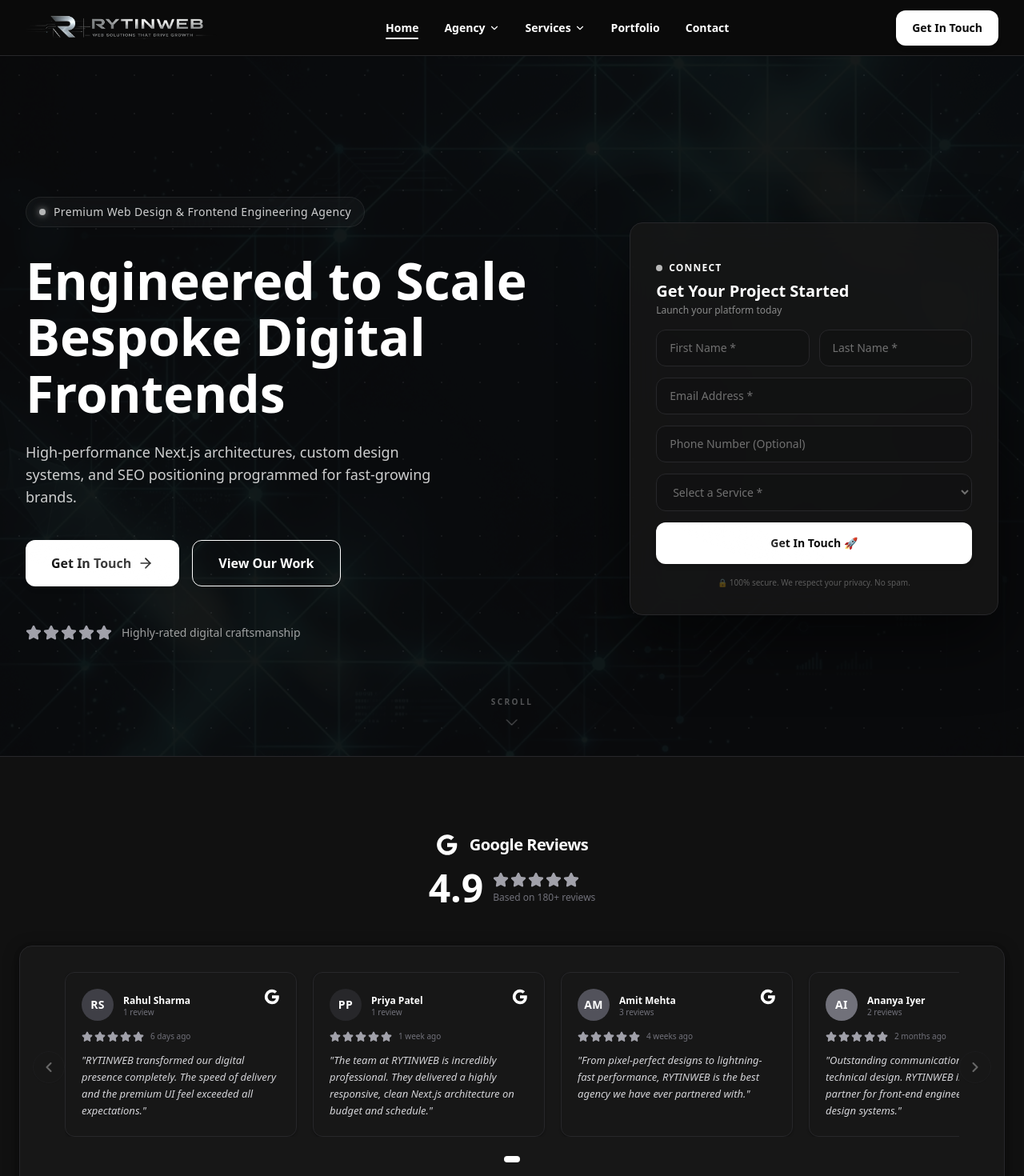
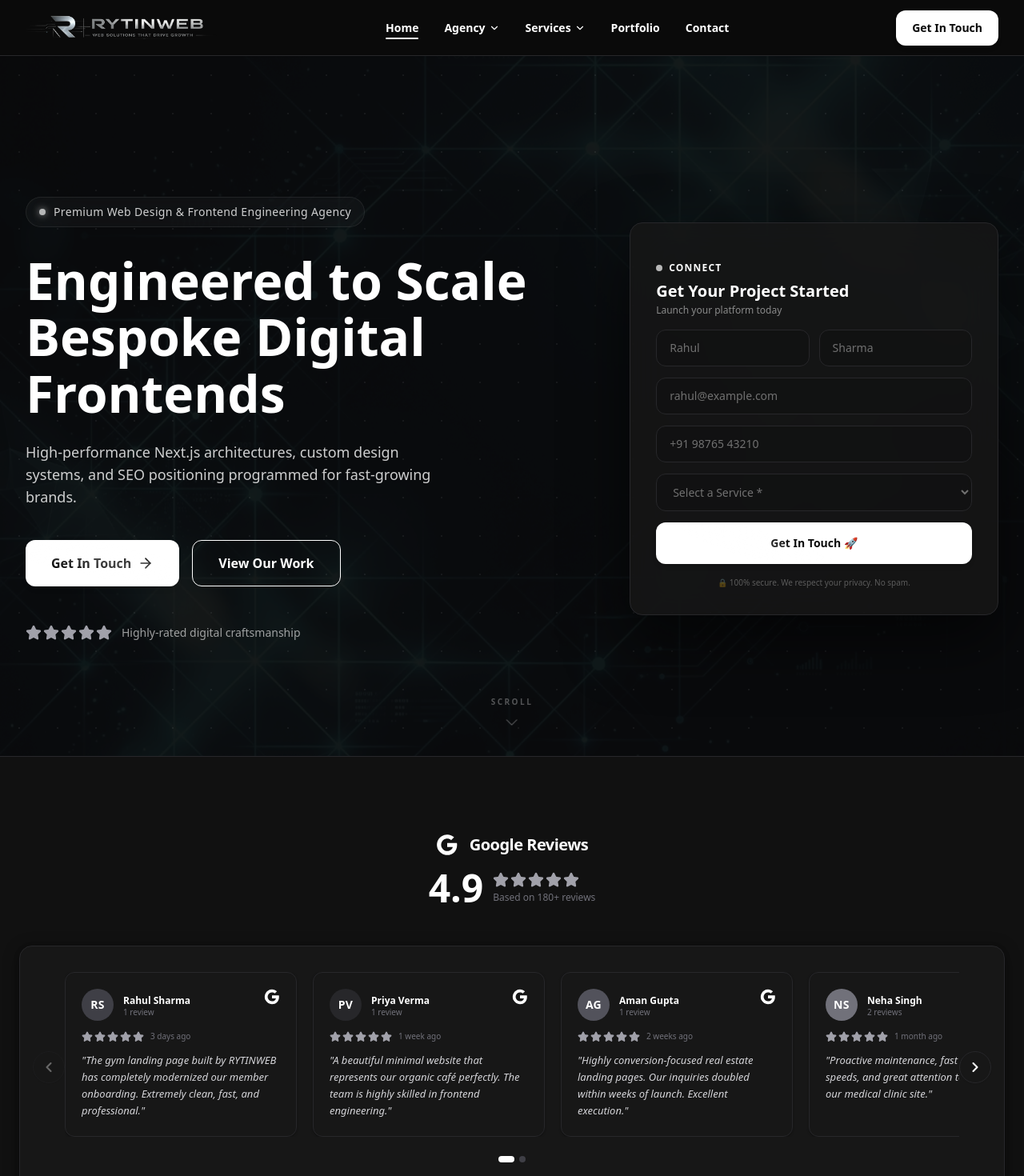
Before and after one commit to rytinweb/rytineweb, a Next.js app: page / in a window 1280 px wide. Shown: the top 1470 px of the page at 80% size. Built offline with nearby package versions, Linux system fonts and the light colour scheme.

Commit message:
refactor: update website to use generic Indian-style business content and placeholders

```diff
--- a/src/app/contact/page.tsx
+++ b/src/app/contact/page.tsx
@@ -3,7 +3,7 @@
 import { useState } from "react";
 import Header from "@/components/Header";
 import Footer from "@/components/Footer";
-import { Mail, MapPin, CheckCircle2 } from "lucide-react";
+import { Mail, MapPin, CheckCircle2, Phone } from "lucide-react";
 import { motion, AnimatePresence } from "framer-motion";
 
 export default function ContactPage() {
@@ -11,6 +11,7 @@
     name: "",
     email: "",
     phone: "",
+    businessName: "",
     message: "",
     _hp: "",
   });
@@ -59,6 +60,7 @@
       name: "",
       email: "",
       phone: "",
+      businessName: "",
       message: "",
       _hp: "",
     });
@@ -123,9 +125,13 @@
               </div>
 
               <div className="pt-6 border-t border-[#27272A] space-y-4 text-sm text-zinc-300">
-                <a href="mailto:hello@rytinweb.com" className="flex items-center gap-3 hover:text-white transition-colors">
+                <a href="mailto:info.rytinweb@gmail.com" className="flex items-center gap-3 hover:text-white transition-colors">
                   <Mail className="w-5 h-5 text-white" />
-                  hello@rytinweb.com
+                  info.rytinweb@gmail.com
+                </a>
+                <a href="tel:+919891321840" className="flex items-center gap-3 hover:text-white transition-colors">
+                  <Phone className="w-5 h-5 text-white" />
+                  +91 9891321840
                 </a>
               </div>
             </div>
@@ -158,7 +164,7 @@
                           <input
                             type="text"
                             name="name"
-                            placeholder="Your Name"
+                            placeholder="Rahul Sharma"
                             value={formData.name}
                             onChange={handleInputChange}
                             className={`w-full px-4 py-3 rounded-xl text-sm border focus:ring-2 focus:ring-primary bg-[#111111]/50 text-white outline-none transition-all ${
@@ -168,12 +174,40 @@
                           {errors.name && <span className="text-[10px] text-red-500 mt-1 block pl-1">{errors.name}</span>}
                         </div>
                         <div>
+                          <label className="block text-xs font-bold uppercase text-zinc-500 mb-1.5 pl-0.5">Email Address *</label>
+                          <input
+                            type="email"
+                            name="email"
+                            placeholder="rahul@example.com"
+                            value={formData.email}
+                            onChange={handleInputChange}
+                            className={`w-full px-4 py-3 rounded-xl text-sm border focus:ring-2 focus:ring-primary bg-[#111111]/50 text-white outline-none transition-all ${
+                              errors.email ? "border-red-500 focus:ring-red-400" : "border-[#27272A]"
+                            }`}
+                          />
+                          {errors.email && <span className="text-[10px] text-red-500 mt-1 block pl-1">{errors.email}</span>}
+                        </div>
+                      </div>
+
+                      <div className="grid grid-cols-1 md:grid-cols-2 gap-4">
+                        <div>
                           <label className="block text-xs font-bold uppercase text-zinc-500 mb-1.5 pl-0.5">Phone (Optional)</label>
                           <input
                             type="tel"
                             name="phone"
-                            placeholder="Your Phone Number"
+                            placeholder="+91 98765 43210"
                             value={formData.phone}
+                            onChange={handleInputChange}
+                            className="w-full px-4 py-3 rounded-xl text-sm border border-[#27272A] bg-[#111111]/50 text-white focus:ring-2 focus:ring-primary outline-none transition-all"
+                          />
+                        </div>
+                        <div>
+                          <label className="block text-xs font-bold uppercase text-zinc-500 mb-1.5 pl-0.5">Business Name</label>
+                          <input
+                            type="text"
+                            name="businessName"
+                            placeholder="Your Business Name"
+                            value={formData.businessName}
                             onChange={handleInputChange}
                             className="w-full px-4 py-3 rounded-xl text-sm border border-[#27272A] bg-[#111111]/50 text-white focus:ring-2 focus:ring-primary outline-none transition-all"
                           />
@@ -181,26 +215,11 @@
                       </div>
 
                       <div>
-                        <label className="block text-xs font-bold uppercase text-zinc-500 mb-1.5 pl-0.5">Email Address *</label>
-                        <input
-                          type="email"
-                          name="email"
-                          placeholder="your.name@example.com"
-                          value={formData.email}
-                          onChange={handleInputChange}
-                          className={`w-full px-4 py-3 rounded-xl text-sm border focus:ring-2 focus:ring-primary bg-[#111111]/50 text-white outline-none transition-all ${
-                            errors.email ? "border-red-500 focus:ring-red-400" : "border-[#27272A]"
-                          }`}
-                        />
-                        {errors.email && <span className="text-[10px] text-red-500 mt-1 block pl-1">{errors.email}</span>}
-                      </div>
-
-                      <div>
                         <label className="block text-xs font-bold uppercase text-zinc-500 mb-1.5 pl-0.5">Your Message *</label>
                         <textarea
                           name="message"
                           rows={5}
-                          placeholder="How can we help you? Please describe your project."
+                          placeholder="Tell us about your project or business requirements..."
                           value={formData.message}
                           onChange={handleInputChange}
                           className={`w-full px-4 py-3 rounded-xl text-sm border focus:ring-2 focus:ring-primary bg-[#111111]/50 text-white outline-none transition-all resize-none ${
--- a/src/app/portfolio/page.tsx
+++ b/src/app/portfolio/page.tsx
@@ -1,3 +1,5 @@
+// NOTE: This is demo content and should be replaced with actual client information before production deployment.
+
 import Header from "@/components/Header";
 import Footer from "@/components/Footer";
 import CTA from "@/components/CTA";
@@ -5,12 +7,12 @@
 
 export default function PortfolioPage() {
   const projects = [
-    { title: "Apex SaaS Platform", category: "Productivity & SaaS", tags: ["Next.js App", "UI/UX Design"], year: "2025" },
-    { title: "Zenith Wellness", category: "Healthtech & Mobile", tags: ["Tailwind CSS", "App Design"], year: "2025" },
-    { title: "Lumina Headless Commerce", category: "E-Commerce & Retail", tags: ["Shopify Engine", "SEO Positioning"], year: "2024" },
-    { title: "Velo Digital Exchange", category: "Fintech & Trading", tags: ["Web Application", "Custom APIs"], year: "2024" },
-    { title: "Nova B2B Architecture", category: "B2B & Enterprise", tags: ["Corporate Site", "SEO Positioning"], year: "2024" },
-    { title: "Sphere Consulting", category: "Tech & Corporate", tags: ["Branding", "UI/UX Design"], year: "2023" },
+    { title: "Modern Restaurant Website", category: "Restaurant & Cafe", tags: ["Next.js App", "UI/UX Design"], year: "2025" },
+    { title: "Fitness Gym Website", category: "Gym & Fitness", tags: ["Tailwind CSS", "App Design"], year: "2025" },
+    { title: "Pet Shop Website", category: "Local Store", tags: ["Responsive Web", "SEO Ready"], year: "2025" },
+    { title: "Real Estate Landing Page", category: "Real Estate Agency", tags: ["Lead Capture", "SEO Positioning"], year: "2024" },
+    { title: "Coaching Institute Website", category: "Coaching & Education", tags: ["Student Portal", "Custom APIs"], year: "2024" },
+    { title: "E-commerce Store", category: "Retail & Shop", tags: ["Shopify Integration", "SEO Positioning"], year: "2024" },
   ];
 
   return (
--- a/src/components/CTA.tsx
+++ b/src/components/CTA.tsx
@@ -86,7 +86,7 @@
             <ArrowRight className="w-5 h-5 transition-transform group-hover:translate-x-1" />
           </Link>
           <a
-            href="mailto:hello@rytinweb.com"
+            href="mailto:info.rytinweb@gmail.com"
             className="inline-flex items-center justify-center gap-2 px-10 py-5 border border-white bg-transparent text-white font-bold rounded-btn text-lg hover:bg-white/10 transition-all duration-300"
           >
             Email Us
--- a/src/components/Footer.tsx
+++ b/src/components/Footer.tsx
@@ -1,7 +1,7 @@
 "use client";
 
 import Link from "next/link";
-import { Mail, MapPin } from "lucide-react";
+import { Mail, MapPin, Phone } from "lucide-react";
 import Image from "next/image";
 
 export default function Footer() {
@@ -91,9 +91,15 @@
             <h3 className="text-lg font-bold mb-4">Contact & Info</h3>
             <ul className="space-y-4 text-sm font-light">
               <li>
-                <a href="mailto:hello@rytinweb.com" className="flex items-center gap-2 text-zinc-400 hover:text-white transition-colors">
+                <a href="mailto:info.rytinweb@gmail.com" className="flex items-center gap-2 text-zinc-400 hover:text-white transition-colors">
                   <Mail className="w-4 h-4 text-white shrink-0" />
-                  hello@rytinweb.com
+                  info.rytinweb@gmail.com
+                </a>
+              </li>
+              <li>
+                <a href="tel:+919891321840" className="flex items-center gap-2 text-zinc-400 hover:text-white transition-colors">
+                  <Phone className="w-4 h-4 text-white shrink-0" />
+                  +91 9891321840
                 </a>
               </li>
               <li className="flex gap-2 items-start text-zinc-400">
--- a/src/components/Hero.tsx
+++ b/src/components/Hero.tsx
@@ -227,7 +227,7 @@
                           <input
                             type="text"
                             name="firstName"
-                            placeholder="First Name *"
+                            placeholder="Rahul"
                             value={formData.firstName}
                             onChange={handleInputChange}
                             className={`w-full px-4 py-3 rounded-xl text-sm text-white placeholder-white/40 outline-none transition-all duration-200 focus:ring-2 focus:ring-primary bg-[#111111]/50 border ${
@@ -242,7 +242,7 @@
                           <input
                             type="text"
                             name="lastName"
-                            placeholder="Last Name *"
+                            placeholder="Sharma"
                             value={formData.lastName}
                             onChange={handleInputChange}
                             className={`w-full px-4 py-3 rounded-xl text-sm text-white placeholder-white/40 outline-none transition-all duration-200 focus:ring-2 focus:ring-primary bg-[#111111]/50 border ${
@@ -259,7 +259,7 @@
                         <input
                           type="email"
                           name="email"
-                          placeholder="Email Address *"
+                          placeholder="rahul@example.com"
                           value={formData.email}
                           onChange={handleInputChange}
                           className={`w-full px-4 py-3 rounded-xl text-sm text-white placeholder-white/40 outline-none transition-all duration-200 focus:ring-2 focus:ring-white bg-[#111111]/50 border ${
@@ -275,7 +275,7 @@
                         <input
                           type="tel"
                           name="phone"
-                          placeholder="Phone Number (Optional)"
+                          placeholder="+91 98765 43210"
                           value={formData.phone}
                           onChange={handleInputChange}
                           className="w-full px-4 py-3 rounded-xl text-sm text-white placeholder-white/40 outline-none transition-all duration-200 focus:ring-2 focus:ring-white bg-[#111111]/50 border border-[#27272A]"
--- a/src/constants/data.ts
+++ b/src/constants/data.ts
@@ -1,3 +1,5 @@
+// NOTE: This is demo content and should be replaced with actual client information before production deployment.
+
 export interface NavItem {
   label: string;
   href: string;
@@ -139,41 +141,56 @@
   },
 ];
 
+// NOTE: The testimonials below are sample demo content and should be replaced with actual client reviews before production.
 export const REVIEWS: Review[] = [
   {
     id: "rev1",
     author: "Rahul Sharma",
     initials: "RS",
     rating: 5,
-    date: "6 days ago",
-    content: "RYTINWEB transformed our digital presence completely. The speed of delivery and the premium UI feel exceeded all expectations.",
+    date: "3 days ago",
+    content: "The gym landing page built by RYTINWEB has completely modernized our member onboarding. Extremely clean, fast, and professional.",
+    location: "Gym Owner",
     reviewsCount: 1,
   },
   {
     id: "rev2",
-    author: "Priya Patel",
-    initials: "PP",
+    author: "Priya Verma",
+    initials: "PV",
     rating: 5,
     date: "1 week ago",
-    content: "The team at RYTINWEB is incredibly professional. They delivered a highly responsive, clean Next.js architecture on budget and schedule.",
+    content: "A beautiful minimal website that represents our organic café perfectly. The team is highly skilled in frontend engineering.",
+    location: "Cafe Founder",
     reviewsCount: 1,
   },
   {
     id: "rev3",
-    author: "Amit Mehta",
-    initials: "AM",
+    author: "Aman Gupta",
+    initials: "AG",
     rating: 5,
-    date: "4 weeks ago",
-    content: "From pixel-perfect designs to lightning-fast performance, RYTINWEB is the best agency we have ever partnered with.",
-    reviewsCount: 3,
+    date: "2 weeks ago",
+    content: "Highly conversion-focused real estate landing pages. Our inquiries doubled within weeks of launch. Excellent execution.",
+    location: "Real Estate Director",
+    reviewsCount: 1,
   },
   {
     id: "rev4",
-    author: "Ananya Iyer",
-    initials: "AI",
+    author: "Neha Singh",
+    initials: "NS",
+    rating: 5,
+    date: "1 month ago",
+    content: "Proactive maintenance, fast loading speeds, and great attention to detail for our medical clinic site.",
+    location: "Medical Clinic Founder",
+    reviewsCount: 2,
+  },
+  {
+    id: "rev5",
+    author: "Arjun Mehta",
+    initials: "AM",
     rating: 5,
     date: "2 months ago",
-    content: "Outstanding communication and top-tier technical design. RYTINWEB is our go-to partner for front-end engineering and design systems.",
-    reviewsCount: 2,
+    content: "Outstanding Next.js portal built for our coaching institute. Student enrollment queries have been seamless since launch.",
+    location: "Coaching Institute Director",
+    reviewsCount: 3,
   },
 ];
```
